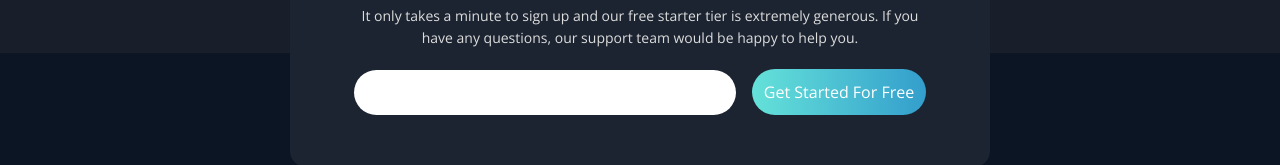
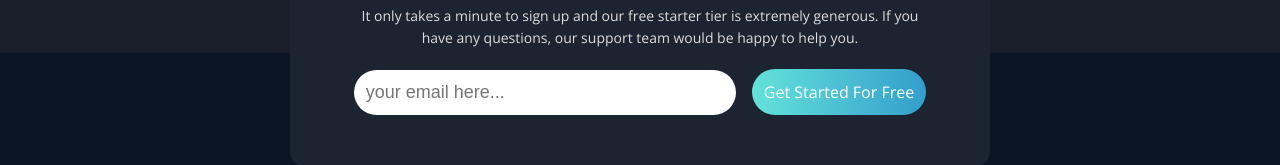
Before and after one commit to sammy-jay/shi-capstone-project, a plain HTML site: page index.html in a window 1280 px wide. Shown: the part 2312-2477 px from the top of the page. Drawn offline with nearby package versions, Linux system fonts and the light colour scheme.

Commit message:
Update index.html

```diff
--- a/index.html
+++ b/index.html
@@ -161,7 +161,7 @@
           be happy to help you.
         </p>
         <div>
-          <input type="email" name="" id="" />
+          <input type="email" name="" placeholder="your email here..." />
           <button class="btn" style="padding: 0.75rem">
             Get Started For Free
           </button>
```
